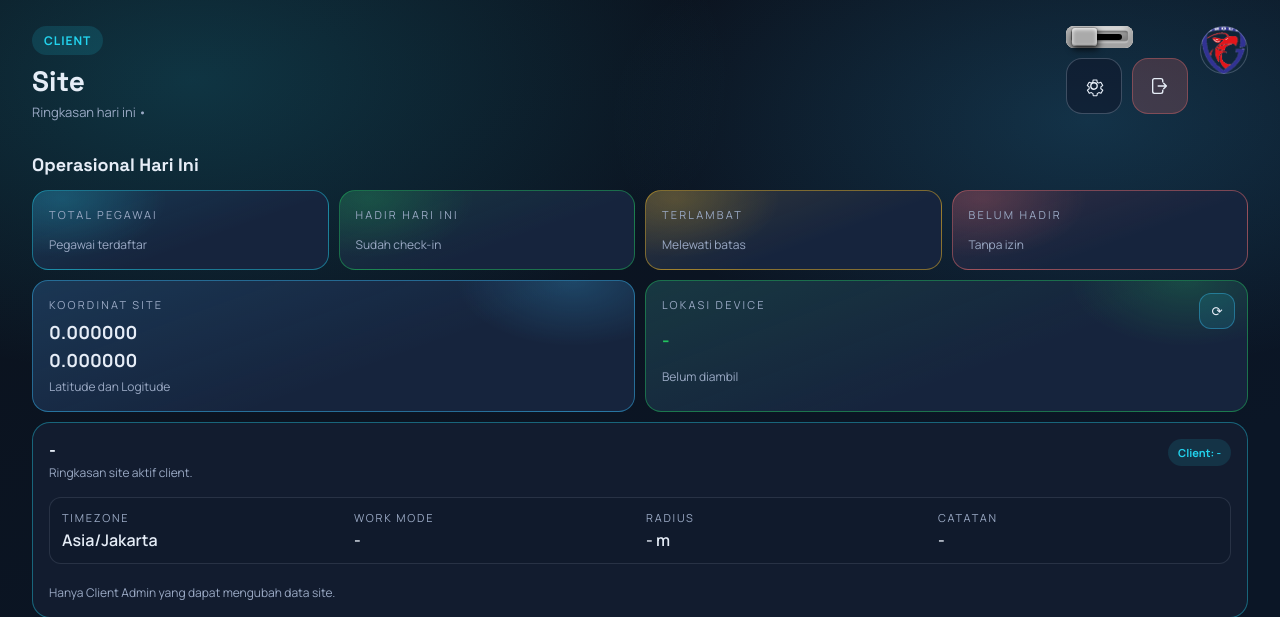
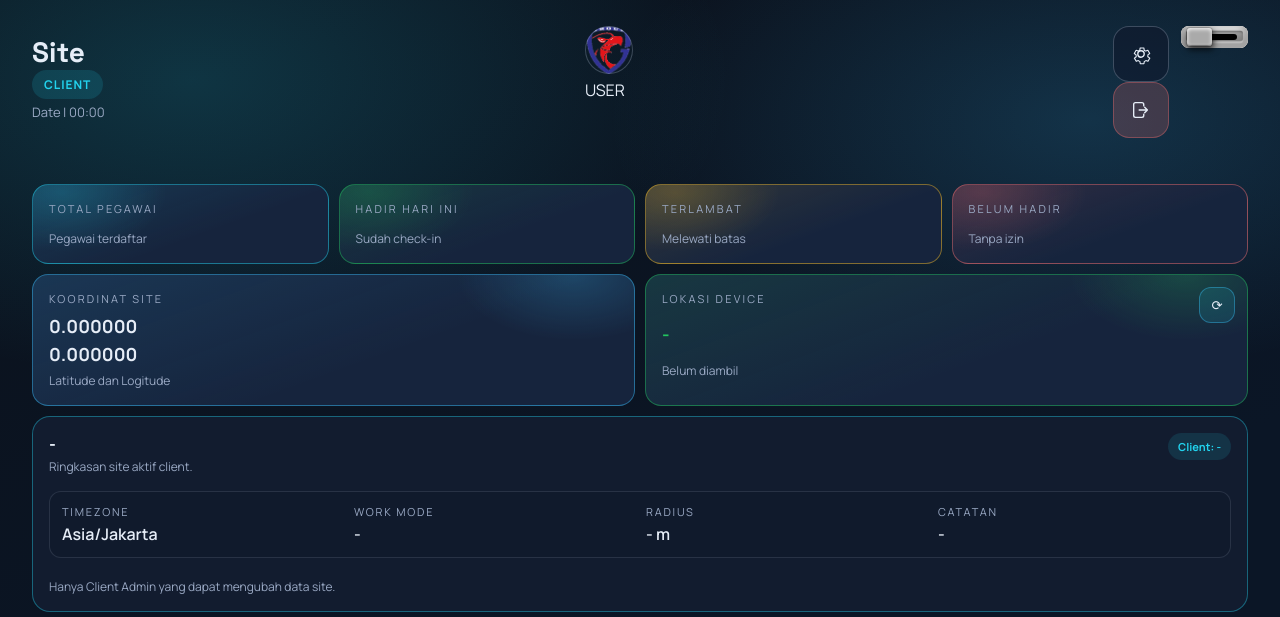
Before and after one commit to itariefda-tech/presensi-gmi, a Flask app: template templates/dashboard/client.html in a window 1280 px wide. Shown: the top 617 px of the page. Run offline with Flask 3, Linux system fonts and the light colour scheme; the template is opened without the code that fills it, so the values that code supplies are empty.

Commit message:
attend range

```diff
--- a/templates/dashboard/client.html
+++ b/templates/dashboard/client.html
@@ -16,21 +16,33 @@
   <link rel="stylesheet" href="{{ url_for('static', filename='css/client_dashboard.css') }}" />
 </head>
 <body>
+  {% set raw_user_name = (user.name or user.email or "User") %}
+  {% set user_first_name = raw_user_name.split(" ")[0] %}
   <header class="client-top">
     <div class="brand">
+      <div class="brand-site-row">
+        <div class="brand-title">{{ site.name or "Site" }}</div>
+      </div>
+      <div class="brand-client-row">
         <div class="brand-pill">{{ client.name if client else "Client" }}</div>
-      <div class="brand-title">{{ site.name or "Site" }}</div>
-      <div class="brand-meta">Ringkasan hari ini • {{ today|ddmmyyyy }}</div>
+        <div class="brand-meta">
+          <span class="brand-date" data-raw-date="{{ today|ddmmyyyy }}">Date <span class="brand-date-value" id="headerDateValue"></span></span>
+          <span class="brand-divider" aria-hidden="true">|</span>
+          <span class="brand-clock" aria-label="Jam saat ini"><span class="clock-value" id="headerClockHour">00</span><span class="digital-colon blink">:</span><span class="clock-value" id="headerClockMinute">00</span></span>
+        </div>
+      </div>
+    </div>
+      <div class="header-avatar-column">
+        {% set avatar_src = user.selfie_path and url_for('static', filename=user.selfie_path) or url_for('static', filename='img/gmi_logo.gif') %}
+        <label class="avatar-upload" for="avatarInput" title="Upload foto profil">
+          <div class="user-avatar" id="userAvatar" style="background-image:url('{{ avatar_src }}');" aria-hidden="true"></div>
+        </label>
+        <div class="avatar-name">{{ user_first_name.upper() }}</div>
+      <input class="avatar-input" type="file" id="avatarInput" accept="image/*" />
     </div>
     <div class="top-actions">
-      <div class="top-actions-group">
-        <div class="themePick" aria-label="Pemilih tema">
-          <button type="button" class="themeToggle toggle" aria-label="Ubah tema" data-theme-toggle>
-            <div class="handle"></div>
-          </button>
-        </div>
-        <div class="header-action-group">
-          <button class="nav-btn header-nav-btn" type="button" data-tab="5" aria-label="Settings">
+      <div class="top-actions-controls">
+        <button class="nav-btn header-nav-btn settings-btn" type="button" data-tab="5" aria-label="Settings">
           <span class="nav-icon" aria-hidden="true">
             <svg viewBox="0 0 24 24" fill="none">
               <path d="M12 8.5a3.5 3.5 0 1 0 0 7 3.5 3.5 0 0 0 0-7Z" stroke="currentColor" stroke-width="1.5"/>
@@ -38,9 +50,9 @@
             </svg>
           </span>
         </button>
-          <form class="header-logout-form" method="post" action="{{ url_for('logout') }}">
+        <form class="section-head-logout" method="post" action="{{ url_for('logout') }}">
           <input type="hidden" name="csrf_token" value="{{ csrf_token }}" />
-            <button class="nav-btn nav-logout header-nav-btn" type="submit" aria-label="Logout">
+          <button class="nav-btn nav-logout header-nav-btn logout-btn" type="submit" aria-label="Logout">
             <span class="nav-icon" aria-hidden="true">
               <svg viewBox="0 0 24 24" fill="none">
                 <path d="M15 7.5V6a2 2 0 0 0-2-2H6a2 2 0 0 0-2 2v12a2 2 0 0 0 2 2h7a2 2 0 0 0 2-2v-1.5" stroke="currentColor" stroke-width="1.5" stroke-linecap="round"/>
@@ -50,13 +62,10 @@
           </button>
         </form>
       </div>
-      </div>
-      <div class="top-actions-avatar">
-        {% set avatar_src = user.selfie_path and url_for('static', filename=user.selfie_path) or url_for('static', filename='img/gmi_logo.gif') %}
-        <label class="avatar-upload" for="avatarInput" title="Upload foto profil">
-          <div class="user-avatar" id="userAvatar" style="background-image:url('{{ avatar_src }}');" aria-hidden="true"></div>
-        </label>
-        <input class="avatar-input" type="file" id="avatarInput" accept="image/*" />
+      <div class="themePick" aria-label="Pemilih tema">
+        <button type="button" class="themeToggle toggle" aria-label="Ubah tema" data-theme-toggle>
+          <div class="handle"></div>
+        </button>
       </div>
     </div>
   </header>
@@ -66,10 +75,6 @@
       <div class="swipe-track" id="swipeTrack">
         <section class="swipe-pane" data-pane="0" aria-label="Halaman Utama">
           <section class="kpi-section">
-              <div class="section-head">
-                <h2>Operasional Hari Ini</h2>
-                <span class="section-sub"></span>
-              </div>
             <div class="kpi-grid">
               <article class="kpi-card kpi-primary">
                 <div class="kpi-label">Total Pegawai</div>
@@ -581,11 +586,15 @@
                     <div class="range-fields">
                       <div class="form-row">
                         <label class="label" for="attendance-range-from">Dari</label>
-                        <input class="input" id="attendance-range-from" name="from" type="text" placeholder="DD-MM-YYYY" />
+                        <div class="date-input">
+                          <input class="input" id="attendance-range-from" name="from" type="text" data-date-mode="date" placeholder="DD-MM-YYYY" />
+                        </div>
                       </div>
                       <div class="form-row">
                         <label class="label" for="attendance-range-to">Sampai</label>
-                        <input class="input" id="attendance-range-to" name="to" type="text" placeholder="DD-MM-YYYY" />
+                        <div class="date-input">
+                          <input class="input" id="attendance-range-to" name="to" type="text" data-date-mode="date" placeholder="DD-MM-YYYY" />
+                        </div>
                       </div>
                     </div>
                     <button class="btn primary range-action" type="submit">Rekap</button>
@@ -638,11 +647,15 @@
                   <div class="attendance-export-grid">
                     <div class="form-row" data-attendance-field="range">
                       <label class="label" for="attendance-from">Dari</label>
-                      <input class="input" id="attendance-from" name="from" type="text" placeholder="DD-MM-YYYY" />
+                      <div class="date-input">
+                        <input class="input" id="attendance-from" name="from" type="text" data-date-mode="date" placeholder="DD-MM-YYYY" />
+                      </div>
                     </div>
                     <div class="form-row" data-attendance-field="range">
                       <label class="label" for="attendance-to">Sampai</label>
-                      <input class="input" id="attendance-to" name="to" type="text" placeholder="DD-MM-YYYY" />
+                      <div class="date-input">
+                        <input class="input" id="attendance-to" name="to" type="text" data-date-mode="date" placeholder="DD-MM-YYYY" />
+                      </div>
                     </div>
                     <div class="form-row export-actions">
                       <button class="btn primary" type="submit">CSV</button>
@@ -650,7 +663,9 @@
                     <div class="form-row attendance-month-row" data-attendance-field="month">
                       <div class="month-input">
                         <label class="label" for="attendance-month">Bulan</label>
-                      <input class="input" id="attendance-month" name="month" type="text" placeholder="MM-YYYY" />
+                        <div class="date-input">
+                          <input class="input" id="attendance-month" name="month" type="text" data-date-mode="month" placeholder="MM-YYYY" />
+                        </div>
                       </div>
                     </div>
                   </div>
```
Also changed, not shown: static/css/client_dashboard.css (+21 -7 lines). Lines whose indentation alone changed are shown as unchanged.
